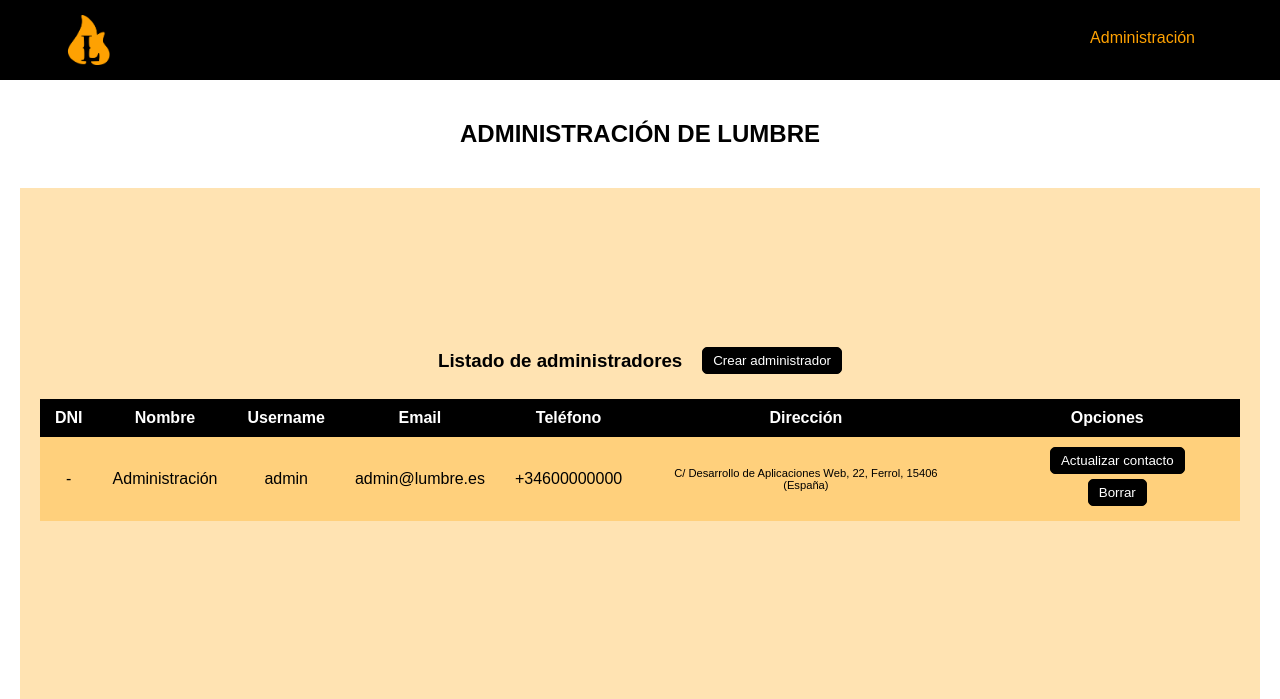
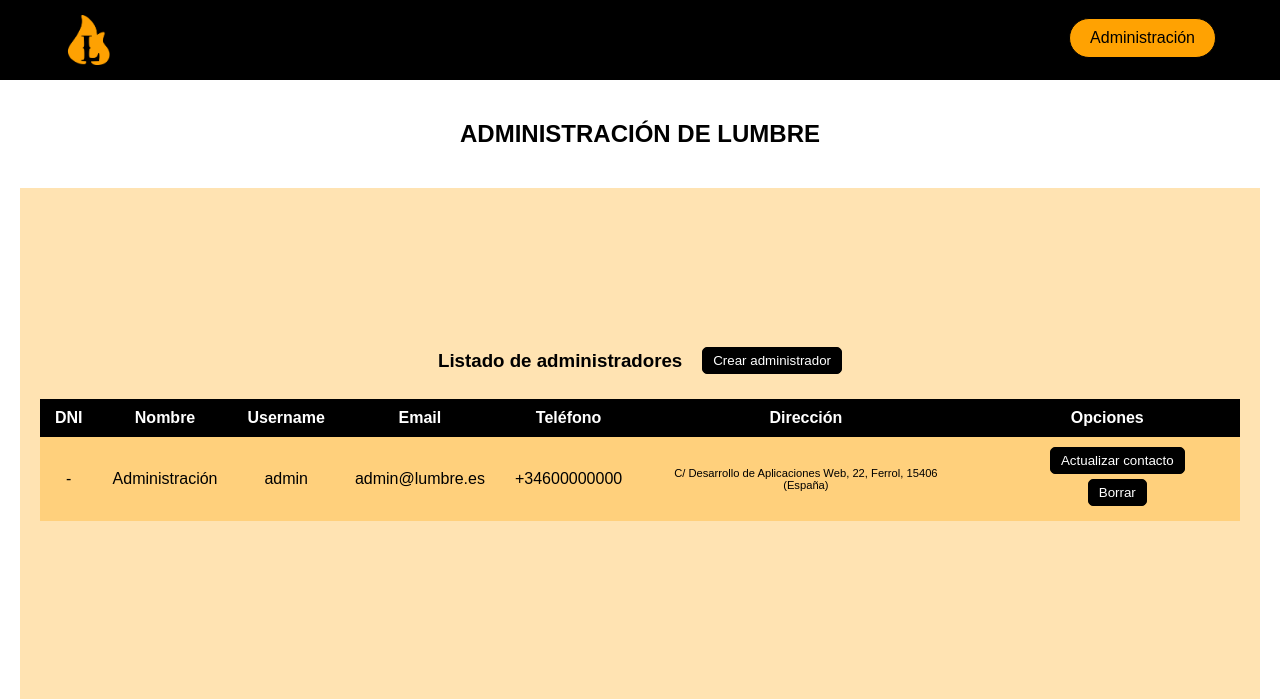
Before and after one commit to saravidalgarcia/lumbreadmin, a PHP site: page / in a window 1280 px wide. Shown: the top 699 px of the page. Run offline with PHP 8.4, Linux system fonts and the light colour scheme; the visitor is signed in with stand-in values (Sample User, id 1); data comes from the database, SQL or seed files in the repository; some libraries are stand-ins or nearby versions.

Commit message:
Update style.css

```diff
--- a/assets/css/style.css
+++ b/assets/css/style.css
@@ -143,9 +143,17 @@ header.cabecera > *{
     display: block;
 }
 
+.menu-cabecera .boton-cabecera {
+    background-color: var(--font-color);
+    border-radius: 30px;
+    color: black;
+    padding: 10px 20px;
+}
+
 .menu-cabecera:hover .boton-cabecera {
     background-color: var(--font-color-soft);
     border-radius: 30px;
+    color: var(--font-color);
 }
 
 /* --- Footer --- */
@@ -299,6 +307,7 @@ form div{
     display:flex;
     flex-flow: column nowrap;
     align-items:center;
+    max-width:1500px;
 }
 
 .mensaje{
```
